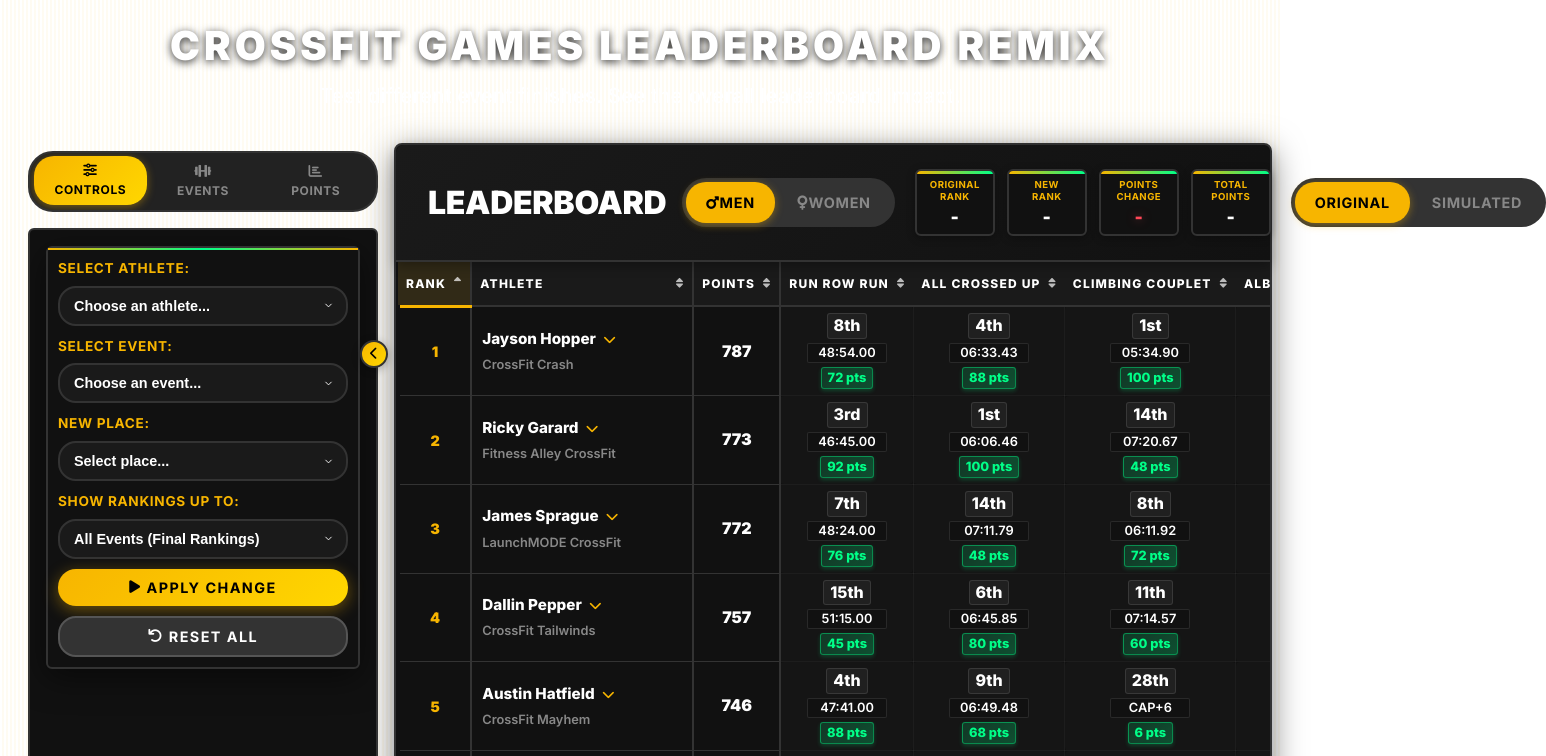
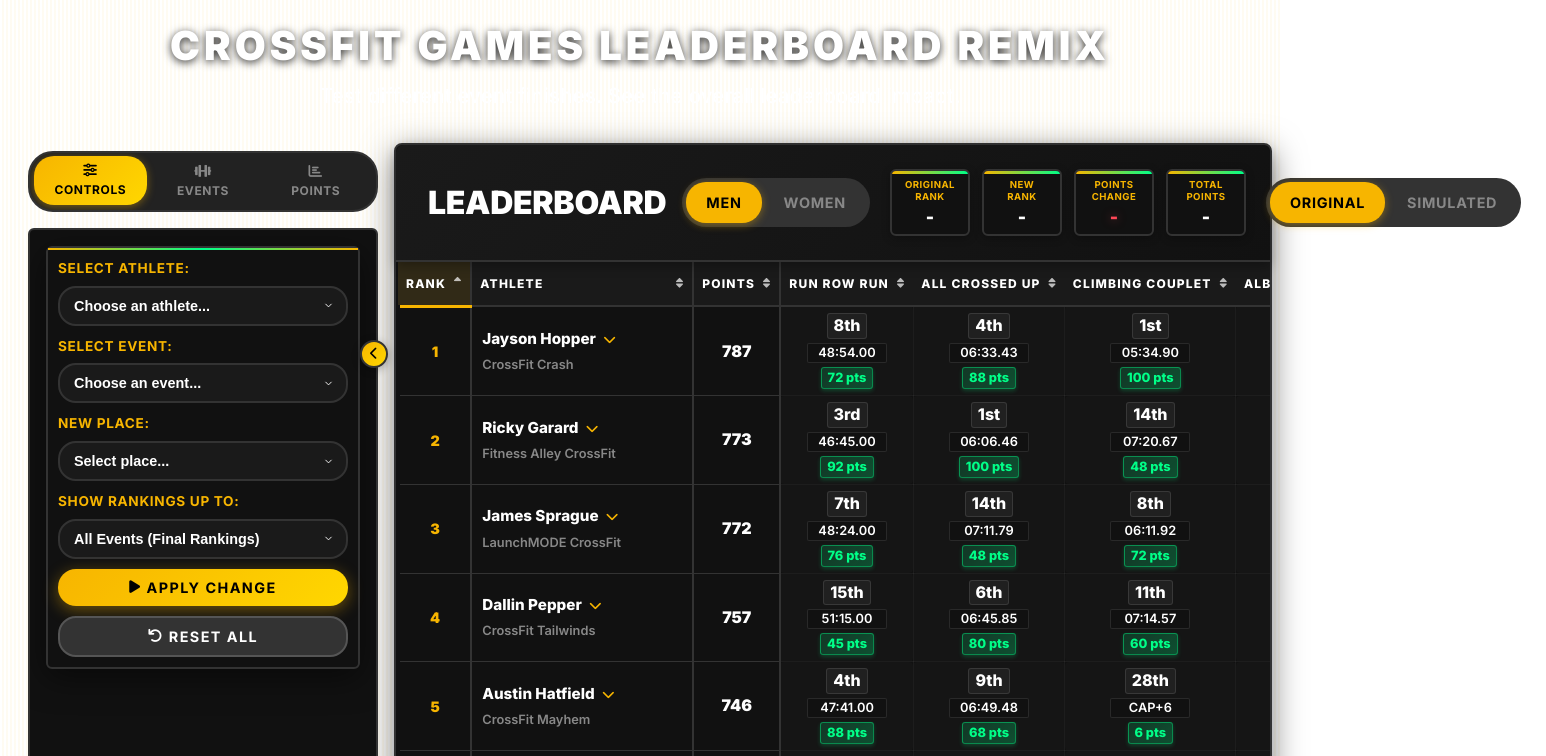
Before and after one commit to pannaf/crossfit-leaderboard-remix, a React (Vite) app: page / in a window 1280 px wide. Shown: the top 756 px of the page, 1546 px wide, since content can reach past the window. Built offline with nearby package versions, Linux system fonts and the light colour scheme.

Commit message:
removed male/female symbols

```diff
--- a/src/components/Leaderboard.jsx
+++ b/src/components/Leaderboard.jsx
@@ -437,14 +437,12 @@ const Leaderboard = ({
                                 className={`btn-toggle ${selectedGender === 'men' ? 'active' : ''}`}
                                 onClick={() => onGenderChange('men')}
                             >
-                                <i className="fas fa-mars"></i>
                                 Men
                             </button>
                             <button
                                 className={`btn-toggle ${selectedGender === 'women' ? 'active' : ''}`}
                                 onClick={() => onGenderChange('women')}
                             >
-                                <i className="fas fa-venus"></i>
                                 Women
                             </button>
                         </div>
```
